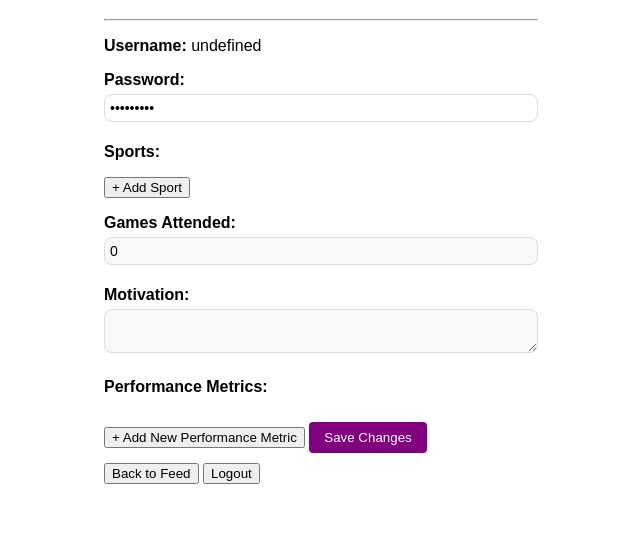
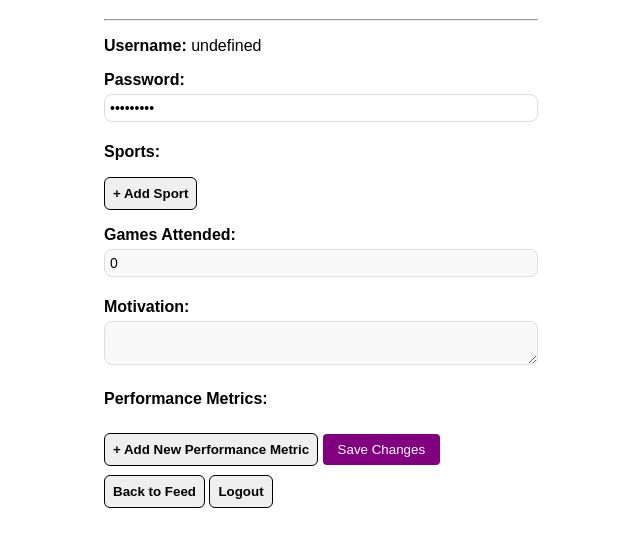
Before and after one commit to jwt325/cse-331-good-guys, a website: page user.html in a window 1280 px wide. Shown: the part 81-628 px from the top of the page, without its empty margins (319-959 px from the left). Drawn offline with Linux system fonts and the light colour scheme; sample sign-in values are in the browser's storage.

Commit message:
user page minor formatting

```diff
--- a/db.json
+++ b/db.json
@@ -14,7 +14,7 @@
       "motivation": "competitive play",
       "location": 18015,
       "metrics": {
-        "batting_avg": "0.75",
+        "batting_avg": "0.319",
         "ppg": "15.2"
       }
     },
--- a/user.html
+++ b/user.html
@@ -31,7 +31,7 @@
     .user-btn {
       flex: 1;
       padding: 8px;
-      border: none;
+      border: 1px solid black;
       border-radius: 6px;
       font-weight: bold;
       cursor: pointer;
@@ -65,8 +65,8 @@
       <h1>User Profile</h1>
       <hr>
       <div id="profileInfo"></div>
-      <button onclick="window.location.href='index.html'">Back to Feed</button>
-      <button onclick="logout()">Logout</button>
+      <button class="user-btn" onclick="window.location.href='index.html'">Back to Feed</button>
+      <button class="user-btn" onclick="logout()">Logout</button>
     </div>
   </div>
 
@@ -97,7 +97,7 @@
             </div>
           `).join('')}
         </div>
-        <button onclick="addSportField()">+ Add Sport</button>
+        <button class="user-btn" onclick="addSportField()">+ Add Sport</button>
 
         <p><strong>Games Attended:</strong>
           <input type="number" class="editable-field" id="editGamesAttended" value="${userData.games_attended || 0}">
@@ -117,7 +117,7 @@
             </div>
         `).join('')}
         </div>
-        <button onclick="addMetricField()">+ Add New Performance Metric</button>
+        <button class="user-btn" onclick="addMetricField()">+ Add New Performance Metric</button>
 
         <button class="save-btn" onclick="saveProfile()">Save Changes</button>
       `;
```
